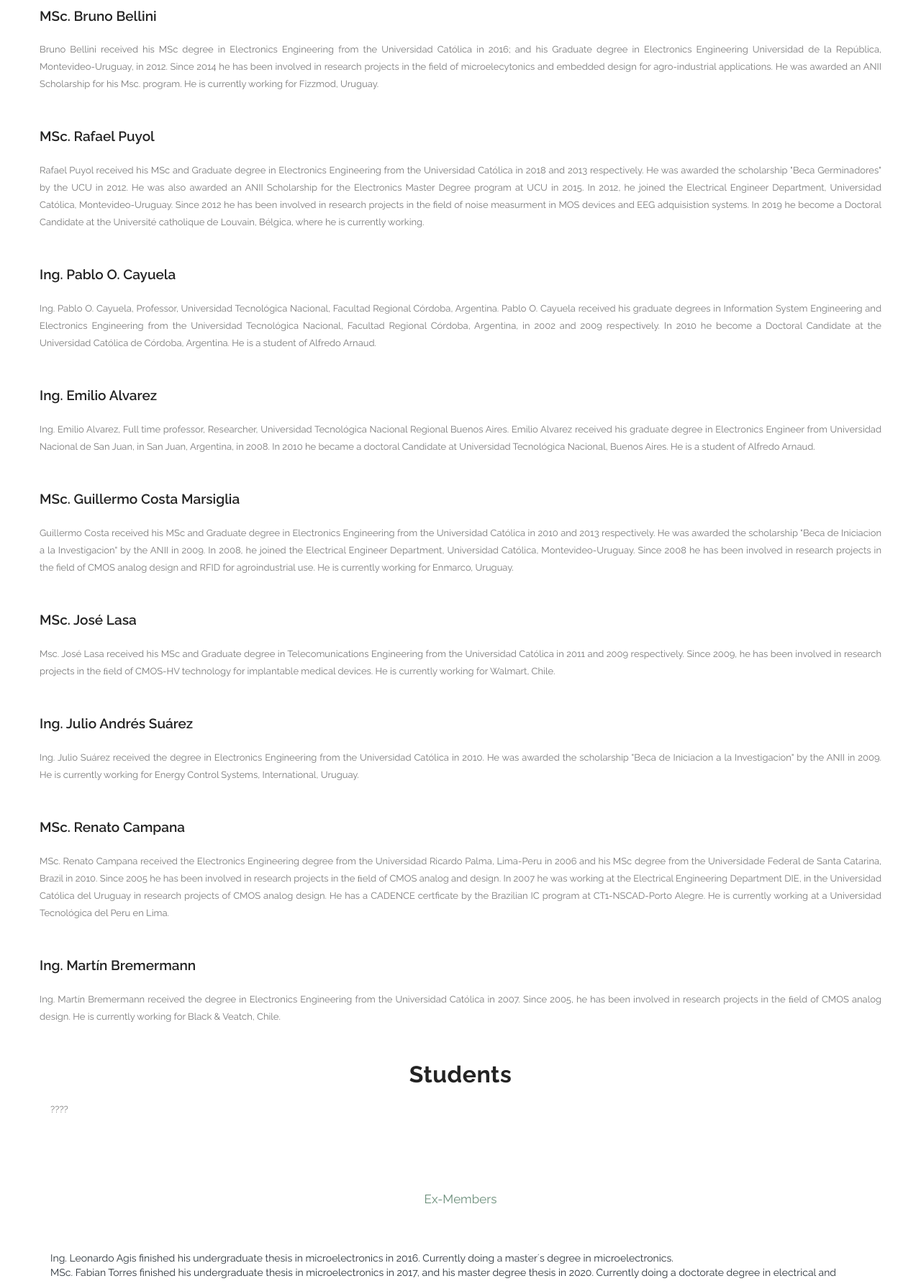
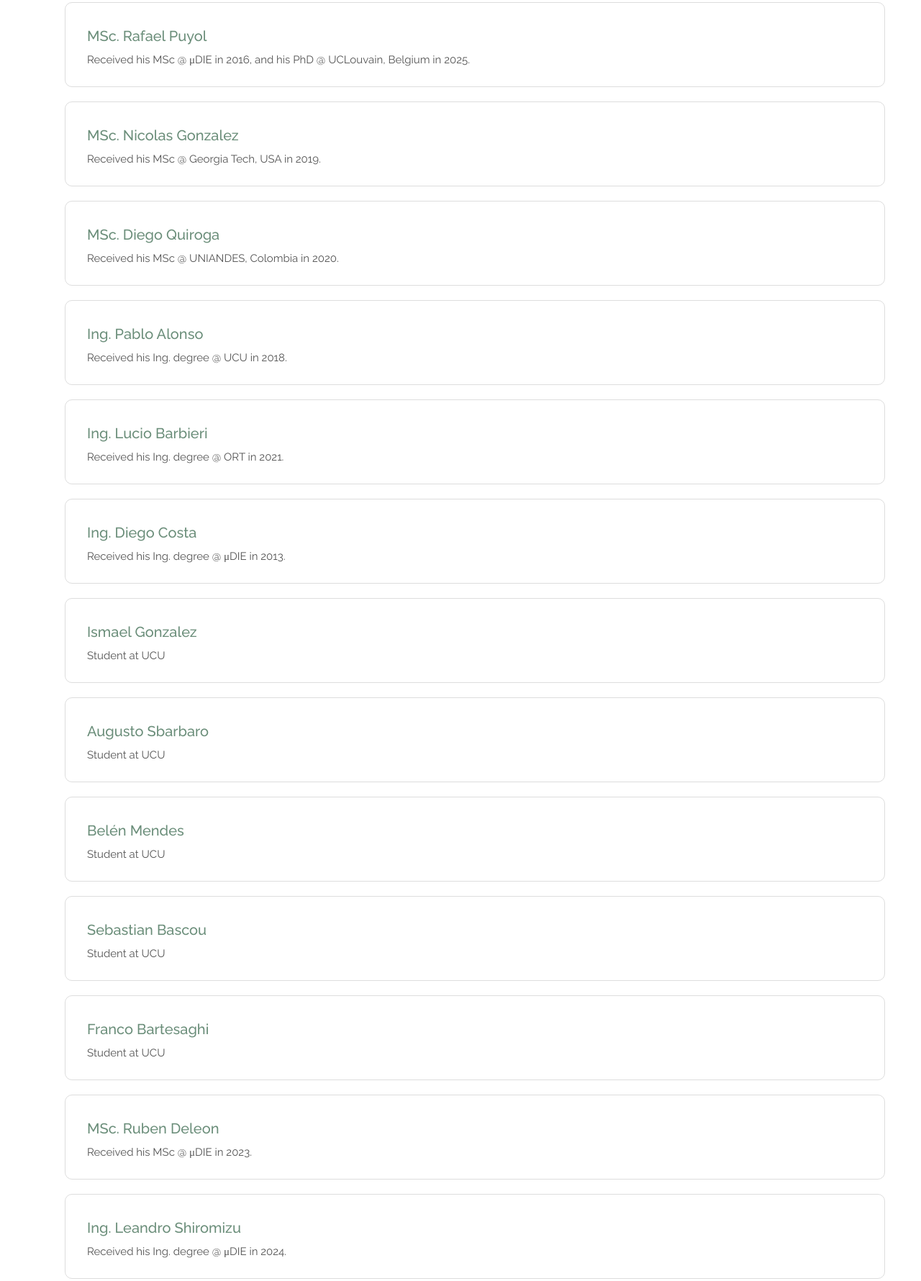
Before and after one commit to uDIE-UCU/uDIE-website, a plain HTML site: page people.html in a window 1280 px wide. Shown: the part 903-2683 px from the top of the page at 72% size. Drawn offline with nearby package versions, Linux system fonts and the light colour scheme.

Commit message:
people actualización 1

```diff
--- a/css/templatemo-style.css
+++ b/css/templatemo-style.css
@@ -1451,3 +1451,43 @@ footer .contact-info ul li a {
     justify-content: center;
     gap: 30px; /* Espacio entre columnas, opcional */
 }
+
+.members-section {
+  padding: 40px 20px;
+}
+
+.section-heading h2 {
+  text-align: center;
+  margin-bottom: 30px;
+  font-size: 28px;
+  color: #333;
+}
+
+.member-list {
+  list-style: none;
+  padding: 0;
+  margin: 0;
+  display: flex;
+  flex-direction: column;
+  gap: 20px;
+}
+
+.member-list li {
+  background-color: #fff;
+  border: 1px solid #ddd;
+  border-radius: 10px;
+  padding: 25px 30px;
+  width: 100%;
+}
+
+.member-list h4 {
+  margin-bottom: 10px;
+  font-size: 20px;
+  color: #6B8E7A;
+}
+
+.member-list p {
+  font-size: 15px;
+  color: #555;
+  margin: 0;
+}
--- a/people.html
+++ b/people.html
@@ -107,57 +107,71 @@
                         <p>Dr. Nicolás Calarco, Researcher at Universidad Católica del Uruguay.</p>
                     </div>
                 </div>
-                <div class="col-md-12">
-                    <br><br>
+
+            <section id="members" class="members-section">
+                <div class="container">
                     <div class="section-heading">
-                        <h2>Members and friends</h2>
+                    <h2>Current Members</h2>
                     </div>
+
+                    <ul class="member-list">
+                    <li>
+                        <h4>MSc. Rafael Puyol</h4>
+                        <p>Received his MSc @ μDIE in 2016, and his PhD @ UCLouvain, Belgium in 2025.</p>
+                    </li>
+                    <li>
+                        <h4>MSc. Nicolas Gonzalez</h4>
+                        <p>Received his MSc @ Georgia Tech, USA in 2019.</p>
+                    </li>
+                    <li>
+                        <h4>MSc. Diego Quiroga</h4>
+                        <p>Received his MSc @ UNIANDES, Colombia in 2020.</p>
+                    </li>
+                    <li>
+                        <h4>Ing. Pablo Alonso</h4>
+                        <p>Received his Ing. degree @ UCU in 2018.</p>
+                    </li>
+                    <li>
+                        <h4>Ing. Lucio Barbieri</h4>
+                        <p>Received his Ing. degree @ ORT in 2021.</p>
+                    </li>
+                    <li>
+                        <h4>Ing. Diego Costa</h4>
+                        <p>Received his Ing. degree @ μDIE in 2013.</p>
+                    </li>
+                    <li>
+                        <h4>Ismael Gonzalez</h4>
+                        <p>Student at UCU</p>
+                    </li>
+                    <li>
+                        <h4>Augusto Sbarbaro</h4>
+                        <p>Student at UCU</p>
+                    </li>
+                    <li>
+                        <h4>Belén Mendes</h4>
+                        <p>Student at UCU</p>
+                    </li>
+                    <li>
+                        <h4>Sebastian Bascou</h4>
+                        <p>Student at UCU</p>
+                    </li>
+                    <li>
+                        <h4>Franco Bartesaghi</h4>
+                        <p>Student at UCU</p>
+                    </li>
+                    <li>
+                        <h4>MSc. Ruben Deleon</h4>
+                        <p>Received his MSc @ μDIE in 2023.</p>
+                    </li>
+                    <li>
+                        <h4>Ing. Leandro Shiromizu</h4>
+                        <p>Received his Ing. degree @ μDIE in 2024.</p>
+                    </li>
+                    </ul>
                 </div>
-                <br>
-                <div class="left-content">
-                <h4>MSc. Bruno Bellini</h4>
-                    <p style="text-align: justify;">Bruno Bellini received his MSc degree in Electronics Engineering from the Universidad Católica in 2016; and his Graduate degree in Electronics Engineering Universidad de la República, Montevideo-Uruguay, in 2012. Since 2014 he has been involved in research projects in the field of microelecytonics and embedded design for agro-industrial applications. He was awarded an ANII Scholarship for his Msc. program. He is currently working for Fizzmod, Uruguay.</p>
-                </div>
-                <br><br>
-                <div class="left-content">
-                    <h4>MSc. Rafael Puyol</h4>
-                    <p style="text-align: justify;">Rafael Puyol received his MSc and Graduate degree in Electronics Engineering from the Universidad Católica in 2018 and 2013 respectively. He was awarded the scholarship "Beca Germinadores" by the UCU in 2012. He was also awarded an ANII Scholarship for the Electronics Master Degree program at UCU in 2015. In 2012, he joined the Electrical Engineer Department, Universidad Católica, Montevideo-Uruguay. Since 2012 he has been involved in research projects in the field of noise measurment in MOS devices and EEG adquisistion systems. In 2019 he become a Doctoral Candidate at the Université catholique de Louvain, Bélgica, where he is currently working.</p>
-                </div>
-                <br><br>
-                <div class="left-content">
-                    <h4>Ing. Pablo O. Cayuela</h4>
-                    <p style="text-align: justify;">Ing. Pablo O. Cayuela, Professor, Universidad Tecnológica Nacional, Facultad Regional Córdoba, Argentina. Pablo O. Cayuela received his graduate degrees in Information System Engineering and Electronics Engineering from the Universidad Tecnológica Nacional, Facultad Regional Córdoba, Argentina, in 2002 and 2009 respectively. In 2010 he become a Doctoral Candidate at the Universidad Católica de Córdoba, Argentina. He is a student of Alfredo Arnaud.</p>
-                </div>
-                <br><br>
-                <div class="left-content">
-                    <h4>Ing. Emilio Alvarez</h4>
-                    <p style="text-align: justify;">Ing. Emilio Alvarez, Full time professor, Researcher, Universidad Tecnológica Nacional Regional Buenos Aires. Emilio Alvarez received his graduate degree in Electronics Engineer from Universidad Nacional de San Juan, in San Juan, Argentina, in 2008. In 2010 he became a doctoral Candidate at Universidad Tecnológica Nacional, Buenos Aires. He is a student of Alfredo Arnaud.</p>
-                </div>
-                <br><br>
-                <div class="left-content">
-                    <h4>MSc. Guillermo Costa Marsiglia</h4>
-                    <p style="text-align: justify;">Guillermo Costa received his MSc and Graduate degree in Electronics Engineering from the Universidad Católica in 2010 and 2013 respectively. He was awarded the scholarship "Beca de Iniciacion a la Investigacion" by the ANII in 2009. In 2008, he joined the Electrical Engineer Department, Universidad Católica, Montevideo-Uruguay. Since 2008 he has been involved in research projects in the field of CMOS analog design and RFID for agroindustrial use. He is currently working for Enmarco, Uruguay.</p>
-                </div>
-                <br><br>
-                <div class="left-content">
-                    <h4>MSc. José Lasa</h4>
-                    <p style="text-align: justify;">Msc. José Lasa received his MSc and Graduate degree in Telecomunications Engineering from the Universidad Católica in 2011 and 2009 respectively. Since 2009, he has been involved in research projects in the ﬁeld of CMOS-HV technology for implantable medical devices. He is currently working for Walmart, Chile.</p>
-                </div>
-                <br><br>
-                <div class="left-content">
-                    <h4>Ing. Julio Andrés Suárez</h4>
-                    <p style="text-align: justify;">Ing. Julio Suárez received the degree in Electronics Engineering from the Universidad Católica in 2010. He was awarded the scholarship "Beca de Iniciacion a la Investigacion" by the ANII in 2009. He is currently working for Energy Control Systems, International, Uruguay.</p>
-                </div>
-                <br><br>
-                <div class="left-content">
-                    <h4>MSc. Renato Campana</h4>
-                    <p style="text-align: justify;">MSc. Renato Campana received the Electronics Engineering degree from the Universidad Ricardo Palma, Lima-Peru in 2006 and his MSc degree from the Universidade Federal de Santa Catarina, Brazil in 2010. Since 2005 he has been involved in research projects in the ﬁeld of CMOS analog and design. In 2007 he was working at the Electrical Engineering Department DIE, in the Universidad Católica del Uruguay in research projects of CMOS analog design. He has a CADENCE certficate by the Brazilian IC program at CT1-NSCAD-Porto Alegre. He is currently working at a Universidad Tecnológica del Peru en Lima.</p>
-                </div>
-                <br><br>
-                <div class="left-content">
-                    <h4>Ing. Martín Bremermann</h4>
-                    <p style="text-align: justify;">Ing. Martín Bremermann received the degree in Electronics Engineering from the Universidad Católica in 2007. Since 2005, he has been involved in research projects in the ﬁeld of CMOS analog design. He is currently working for Black & Veatch, Chile.</p>
-                </div>
+            </section>
+
+
 
                 <div class="col-md-12">
                     <br><br>
```
